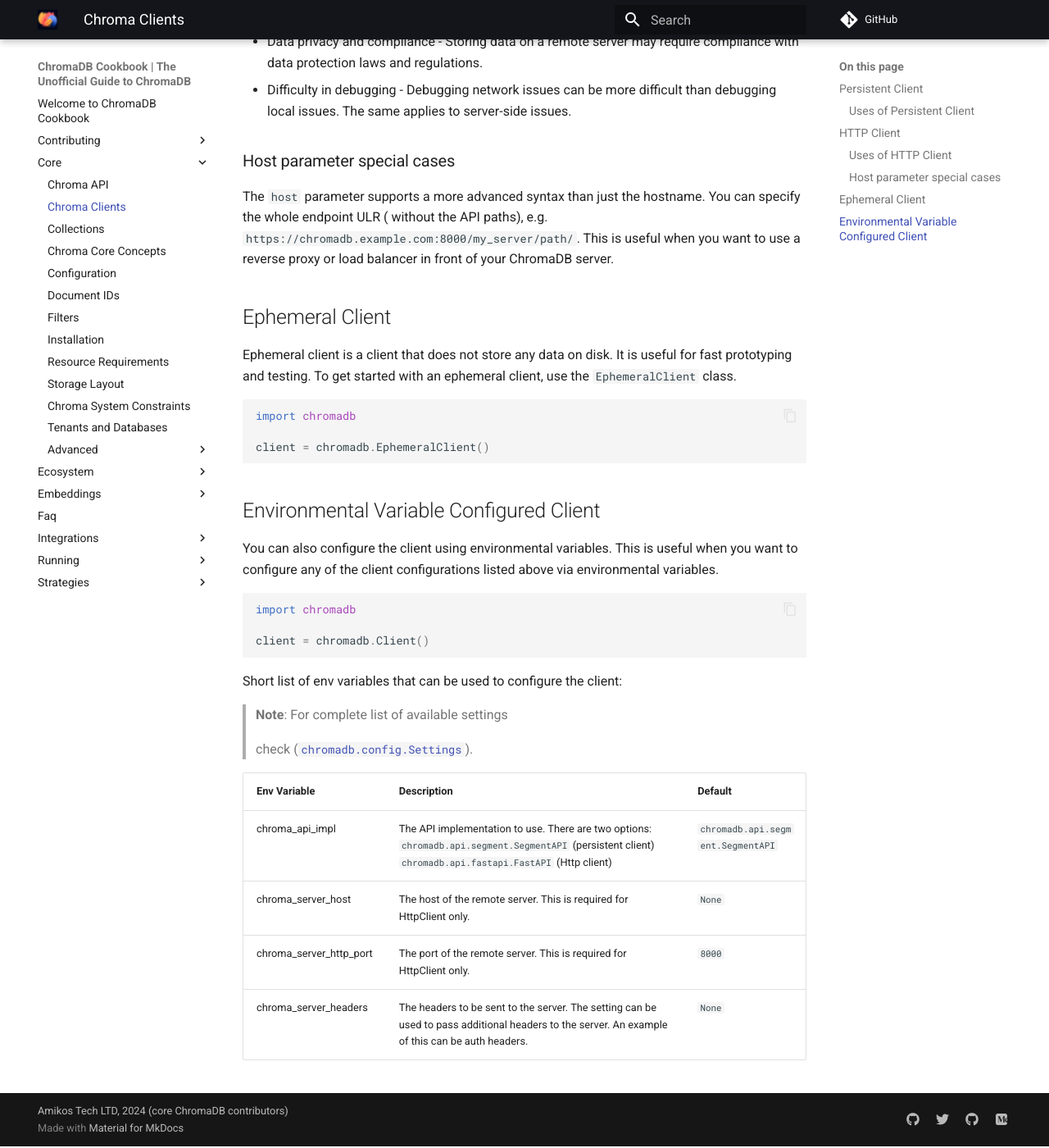
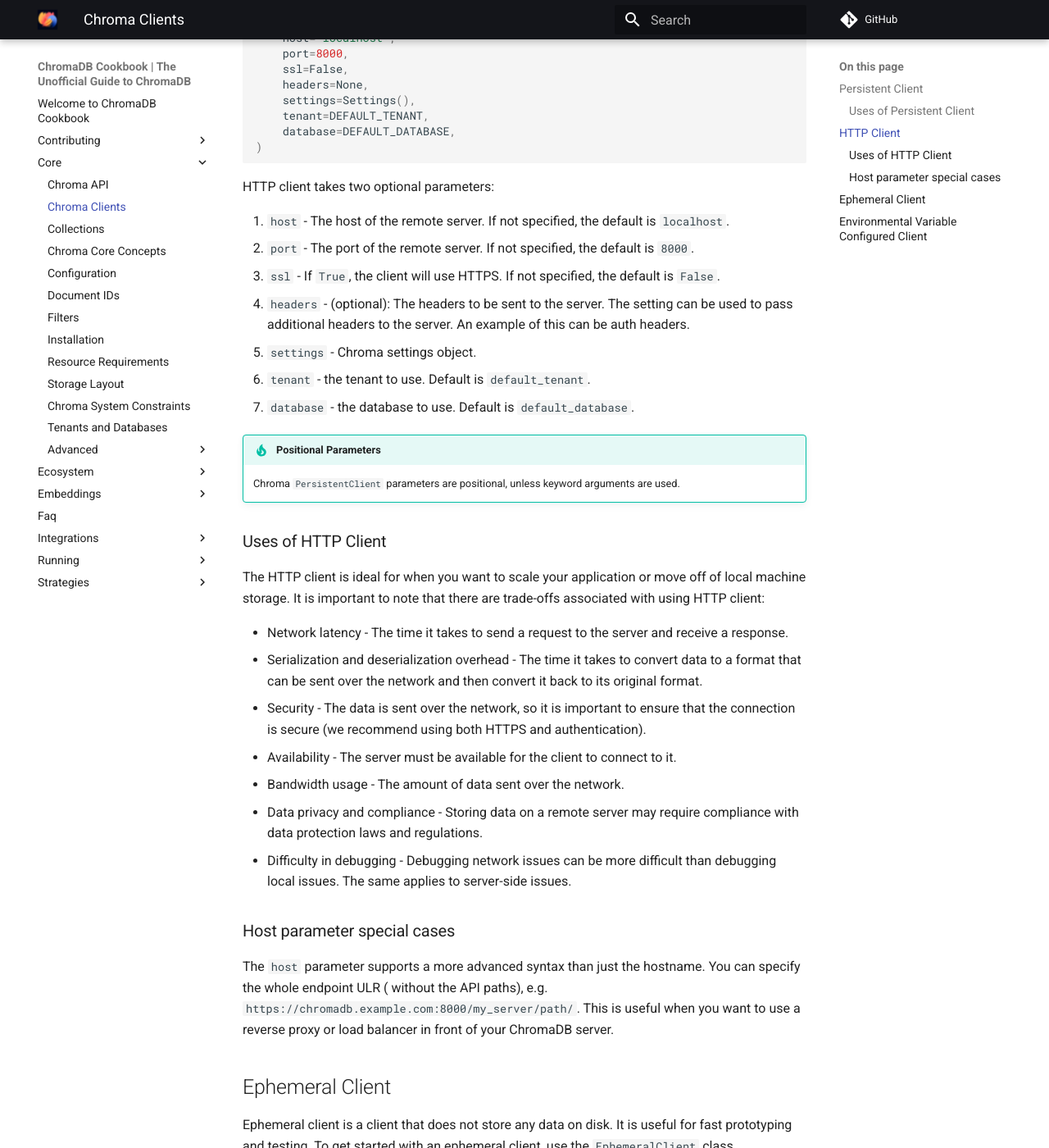
Before and after one commit to amikos-tech/chroma-cookbook, an MkDocs documentation site: the page built from docs/core/clients.md, in a window 1280 px wide and 1400 px high, scrolled down 1437 px. Shown: the whole window at 82% size. Built offline with MkDocs 1.6.1 and Material for MkDocs 9.7.7, drawn with Linux system fonts in a browser that asks for light colours; comment, search, counter and statistics services are not loaded; some of the changed text lies outside the part shown.

Commit message:
feat: Update client parameters.

````diff
--- a/docs/core/clients.md
+++ b/docs/core/clients.md
@@ -1,4 +1,11 @@
 # Chroma Clients
+
+!!! tip "Chroma Settings Object"
+
+    The below is only a partial list of Chroma configuration options. For full list check the code
+    [`chromadb.config.Settings`](https://github.com/chroma-core/chroma/blob/c665838b0d143e2c2ceb82c4ade7404dc98124ff/chromadb/config.py#L83) or
+    the [ChromaDB Configuration](configuration.md) page.
+
 
 ## Persistent Client
 
@@ -7,13 +14,29 @@
 
 ```python
 import chromadb
+from chromadb.config import DEFAULT_TENANT, DEFAULT_DATABASE, Settings
 
-client = chromadb.PersistentClient(path="test")
+client = chromadb.PersistentClient(
+    path="test",
+    settings=Settings(),
+    tenant=DEFAULT_TENANT,
+    database=DEFAULT_DATABASE,
+)
 ```
 
-`path` parameter must be a local path on the machine where Chroma is running. If the path does not exist, it will be
-created. The path can be relative or absolute. If the path is not specified, the default is `chroma/` in the current
-working directory.
+**Parameters**:
+
+1. `path` - parameter must be a local path on the machine where Chroma is running. If the path does not exist, it will
+   be
+   created. The path can be relative or absolute. If the path is not specified, the default is `./chroma` in the current
+   working directory.
+2. `settings` - Chroma settings object.
+3. `tenant` - the tenant to use. Default is `default_tenant`.
+4. `database` - the database to use. Default is `default_database`.
+
+!!! tip "Positional Parameters"
+
+    Chroma `PersistentClient` parameters are positional, unless keyword arguments are used.
 
 ### Uses of Persistent Client
 
@@ -30,15 +53,34 @@
 
 ```python
 import chromadb
+from chromadb.config import DEFAULT_TENANT, DEFAULT_DATABASE, Settings
 
-client = chromadb.HttpClient(host="localhost", port=8000)
+client = chromadb.HttpClient(
+    host="localhost",
+    port=8000,
+    ssl=False,
+    headers=None,
+    settings=Settings(),
+    tenant=DEFAULT_TENANT,
+    database=DEFAULT_DATABASE,
+)
 ```
 
 HTTP client takes two optional parameters:
 
-- `host`: The host of the remote server. If not specified, the default is `localhost`.
-- `port`: The port of the remote server. If not specified, the default is `8000`.
-- `ssl`: If `True`, the client will use HTTPS. If not specified, the default is `False`.
+1. `host` - The host of the remote server. If not specified, the default is `localhost`.
+2. `port` - The port of the remote server. If not specified, the default is `8000`.
+3. `ssl` - If `True`, the client will use HTTPS. If not specified, the default is `False`.
+4. `headers` - (optional): The headers to be sent to the server. The setting can be used to pass additional headers to
+   the
+   server. An example of this can be auth headers.
+5. `settings` - Chroma settings object.
+6. `tenant` - the tenant to use. Default is `default_tenant`.
+7. `database` - the database to use. Default is `default_database`.
+
+!!! tip "Positional Parameters"
+
+    Chroma `PersistentClient` parameters are positional, unless keyword arguments are used.
 
 ### Uses of HTTP Client
 
@@ -70,9 +112,24 @@
 
 ```python
 import chromadb
+from chromadb.config import DEFAULT_TENANT, DEFAULT_DATABASE, Settings
 
-client = chromadb.EphemeralClient()
+client = chromadb.EphemeralClient(
+    settings=Settings(),
+    tenant=DEFAULT_TENANT,
+    database=DEFAULT_DATABASE,
+)
 ```
+
+**Parameters**:
+
+1. `settings` - Chroma settings object.
+2. `tenant` - the tenant to use. Default is `default_tenant`.
+3. `database`  - the database to use. Default is `default_database`.
+
+!!! tip "Positional Parameters"
+
+    Chroma `PersistentClient` parameters are positional, unless keyword arguments are used.
 
 ## Environmental Variable Configured Client
 
@@ -81,19 +138,21 @@
 
 ```python
 import chromadb
+from chromadb.config import DEFAULT_TENANT, DEFAULT_DATABASE, Settings
 
-client = chromadb.Client()
+client = chromadb.Client(
+    settings=Settings(),
+    tenant=DEFAULT_TENANT,
+    database=DEFAULT_DATABASE,
+)
 ```
 
-Short list of env variables that can be used to configure the client:
+**Parameters**:
 
-> **Note**: For complete list of available settings
->
-check ([`chromadb.config.Settings`](https://github.com/chroma-core/chroma/blob/c665838b0d143e2c2ceb82c4ade7404dc98124ff/chromadb/config.py#L83)).
+1. `settings` - Chroma settings object.
+2. `tenant` - the tenant to use. Default is `default_tenant`.
+3. `database` - the database to use. Default is `default_database`.
 
-| Env Variable            | Description                                                                                                                                                         | Default                           |
-|-------------------------|---------------------------------------------------------------------------------------------------------------------------------------------------------------------|-----------------------------------|
-| chroma_api_impl         | The API implementation to use. There are two options:<br/> `chromadb.api.segment.SegmentAPI` (persistent client) <br/> `chromadb.api.fastapi.FastAPI` (Http client) | `chromadb.api.segment.SegmentAPI` |
-| chroma_server_host      | The host of the remote server. This is required for HttpClient only.                                                                                                | `None`                            |
-| chroma_server_http_port | The port of the remote server. This is required for HttpClient only.                                                                                                | `8000`                            |
-| chroma_server_headers   | The headers to be sent to the server. The setting can be used to pass additional headers to the server. An example of this can be auth headers.                     | `None`                            |
+!!! tip "Positional Parameters"
+
+    Chroma `PersistentClient` parameters are positional, unless keyword arguments are used.
````
